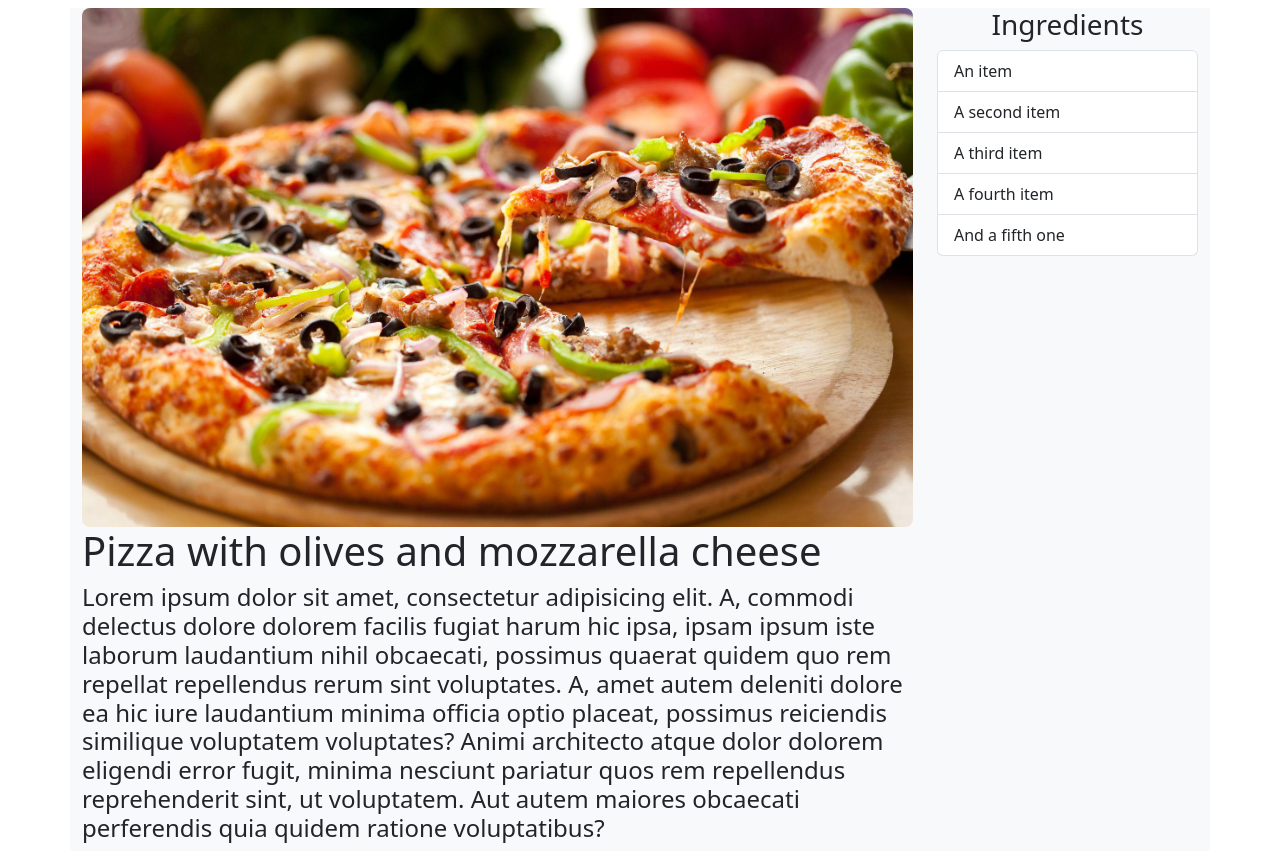
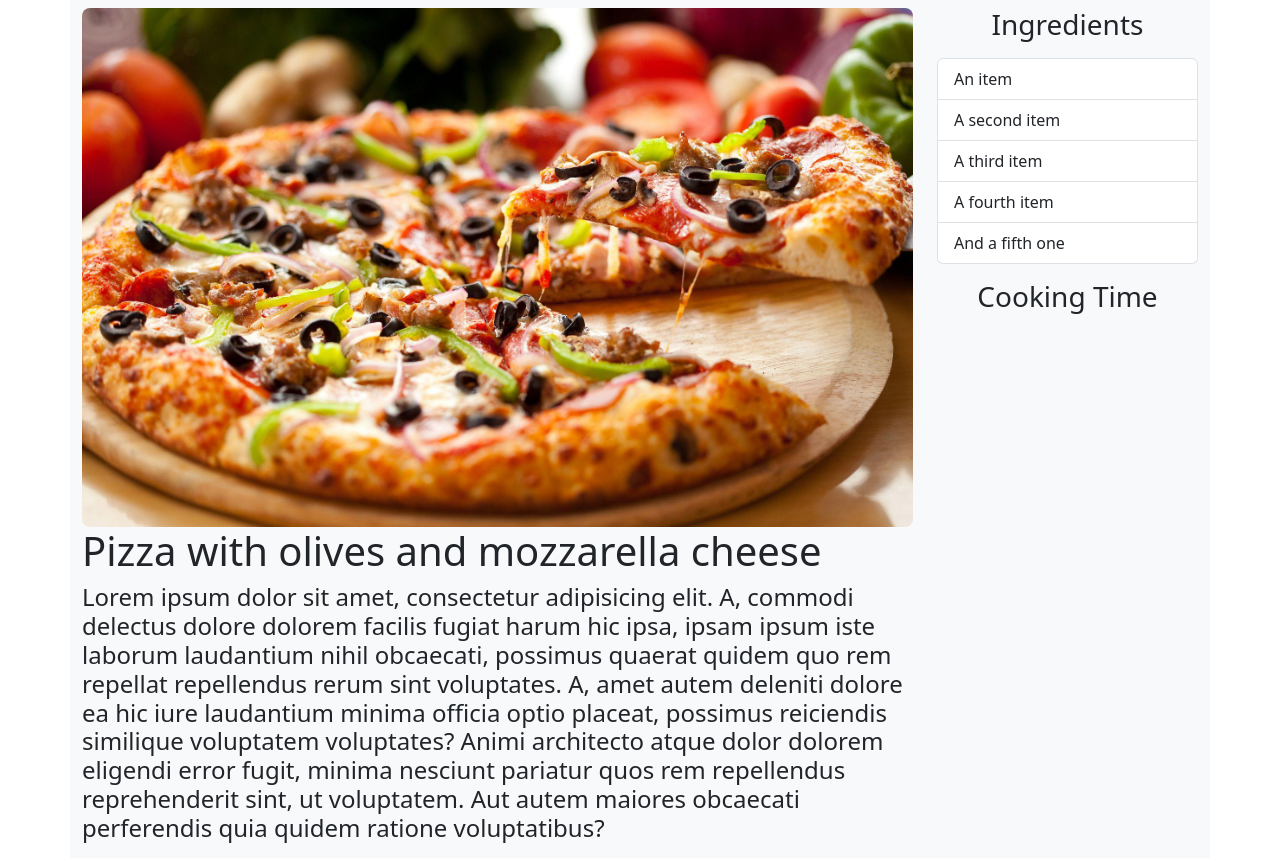
Before and after one commit to FCTL3314/SpecialRecipe, a Django app: template templates/recipe/recipe_description.html in a window 1280 px wide. Shown: the part 60-918 px from the top of the page. Run offline with Django 4.2, Linux system fonts and the light colour scheme; the template is opened without the code that fills it, so the values that code supplies are empty.

Commit message:
my-2 instead of mt-2

```diff
--- a/templates/recipe/recipe_description.html
+++ b/templates/recipe/recipe_description.html
@@ -66,8 +66,8 @@
     </nav>
 
     <div class="container bg-light">
-            <div class="row my-2">
-                <div class="col-lg-9">
+            <div class="row">
+                <div class="col-lg-9 my-2">
                     <div class="">
                         <img class="img-fluid rounded-3" src="/static/img/index_carousel_pizza.jpg" alt="recipe_image">
                     </div>
@@ -84,11 +84,11 @@
                             obcaecati perferendis quia quidem ratione voluptatibus?</h4>
                     </div>
                 </div>
-                <div class="col-lg-3">
-                    <div>
+                <div class="col-lg-3 my-2">
+                    <div class="mb-3">
                         <h3 class="text-center">Ingredients</h3>
                     </div>
-                    <div>
+                    <div class="mb-3">
                         <ul class="list-group rounded-top-2 rounded-bottom-2">
                             <li class="list-group-item text-truncate">An item</li>
                             <li class="list-group-item text-truncate">A second item</li>
@@ -96,6 +96,9 @@
                             <li class="list-group-item text-truncate">A fourth item</li>
                             <li class="list-group-item text-truncate">And a fifth one</li>
                         </ul>
+                    </div>
+                    <div class="mb-3">
+                        <h3 class="text-center">Cooking Time</h3>
                     </div>
                 </div>
             </div>
```
